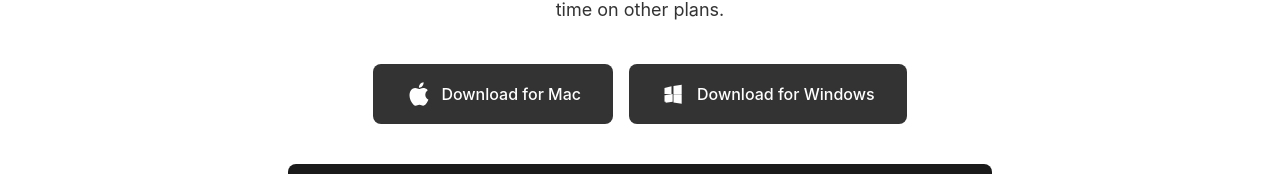
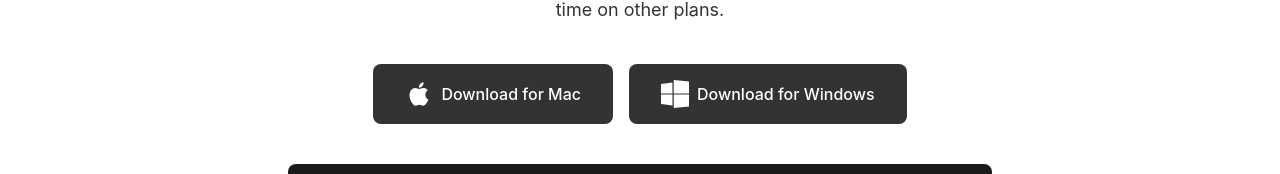
Before and after one commit to do-umi/doumi-web, a Next.js app: page / in a window 1280 px wide. Shown: the part 1305-1479 px from the top of the page. Built offline with nearby package versions, Linux system fonts and the light colour scheme; a web font is replaced by a local one.

Commit message:
fix: windows logo SVG, enable spline 3D interaction

```diff
--- a/components/DownloadCTA.tsx
+++ b/components/DownloadCTA.tsx
@@ -25,7 +25,7 @@ export default function DownloadCTA() {
             href="#"
             className="inline-flex min-h-[60px] min-w-[200px] items-center justify-center gap-2 rounded-lg bg-[#333333] px-8 py-4 text-center font-medium text-white transition hover:bg-black"
           >
-            <svg className="h-7 w-7 shrink-0" viewBox="0 0 24 24" fill="currentColor" aria-hidden><path d="M3 12V6.75l6-1.32v6.48L3 12zm6.98.09l.02 6.63l-6 .84V12.9l5.98-.81zM10.7 5.09L17.73 4v8h-7.03V5.09zM17.73 12.25V20.3l-7.03-1.01V12.25h7.03zM3.24 18.54l-.24-.03V13h6v5.19l-5.76.35z"/></svg>
+            <svg className="h-7 w-7 shrink-0" viewBox="0 0 16 16" fill="currentColor" aria-hidden><path d="M6.555 1.375L0 2.237v5.45h6.555zM0 8.313v5.45l6.555.862V8.313zM7.278 0v7.688H16V.894zM16 8.313H7.278V16L16 15.106z"/></svg>
             {t('download_windows')}
           </a>
         </div>
--- a/components/Hero.tsx
+++ b/components/Hero.tsx
@@ -19,7 +19,7 @@ export default function Hero() {
           <iframe
             src={SPLINE_EMBED_URL}
             title={t('hero_iframe_title')}
-            className="pointer-events-none absolute inset-0 h-full w-full border-0"
+            className="absolute inset-0 h-full w-full border-0"
             allow="autoplay; fullscreen"
             loading="lazy"
             tabIndex={-1}
```
